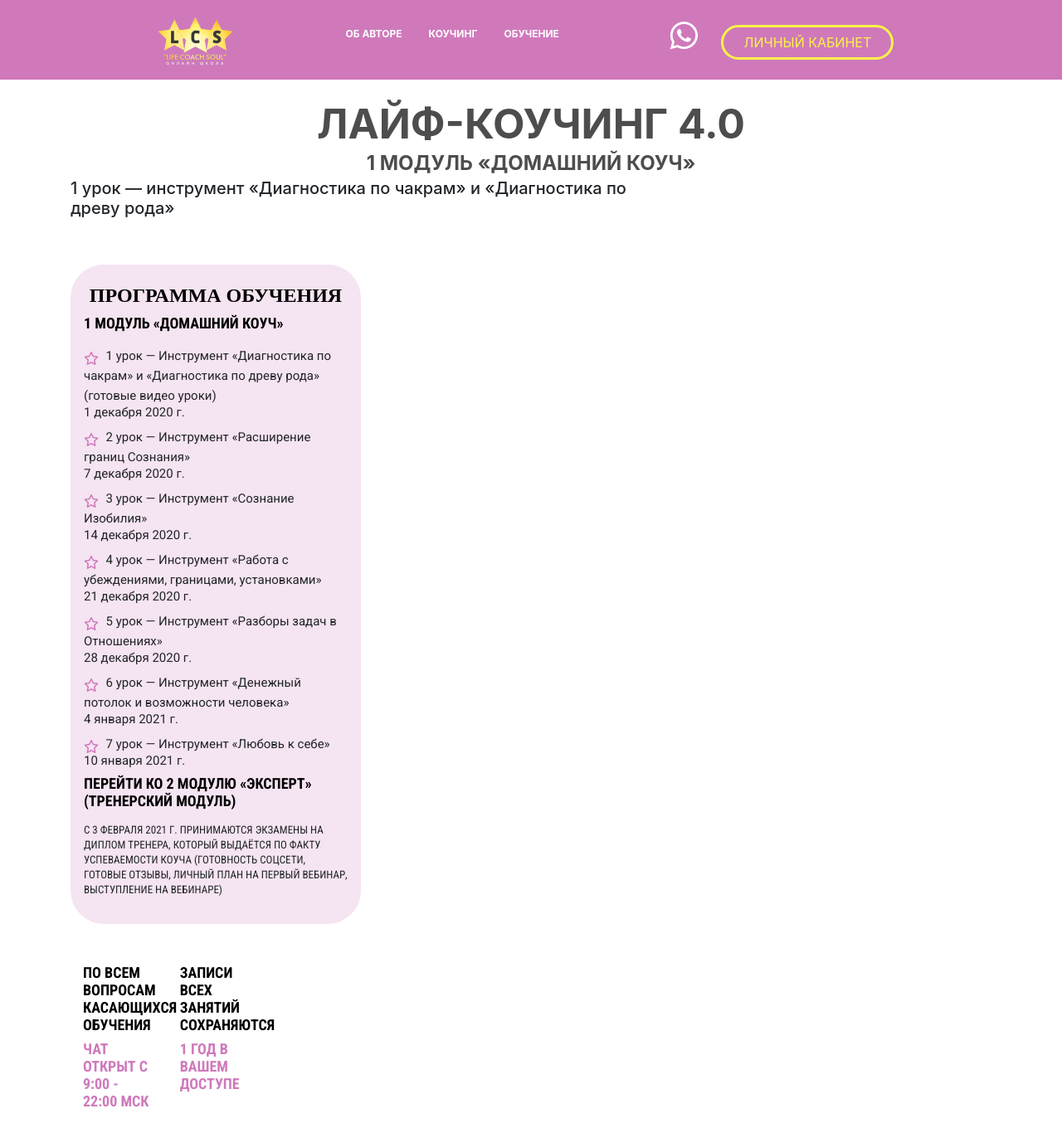
After one commit to MarinaVector/school2, a PHP site: page /coaching.html in a window 1280 px wide. The commit adds this page. Shown: the whole page at 83% size. Run offline with PHP 8.4, Linux system fonts and the light colour scheme; some libraries are stand-ins or nearby versions.

Commit message:
frontend progress coaching page

```diff
--- /dev/null
+++ b/coaching.html
@@ -0,0 +1,152 @@
+<!DOCTYPE html>
+<html lang="ru">
+<head>
+    <meta charset="UTF-8">
+    <meta name="viewport" content="width=device-width, initial-scale=1">
+    <title>Life coach soul</title>
+
+    <link rel="stylesheet" type="text/css" href="css/style.css">
+    <link rel="stylesheet" href="https://cdn.jsdelivr.net/npm/bootstrap@4.5.3/dist/css/bootstrap.min.css"
+          integrity="sha384-TX8t27EcRE3e/ihU7zmQxVncDAy5uIKz4rEkgIXeMed4M0jlfIDPvg6uqKI2xXr2" crossorigin="anonymous">
+    <script src="https://code.jquery.com/jquery-3.5.1.slim.min.js"
+            integrity="sha384-DfXdz2htPH0lsSSs5nCTpuj/zy4C+OGpamoFVy38MVBnE+IbbVYUew+OrCXaRkfj"
+            crossorigin="anonymous"></script>
+    <script src="https://cdn.jsdelivr.net/npm/bootstrap@4.5.3/dist/js/bootstrap.bundle.min.js"
+            integrity="sha384-ho+j7jyWK8fNQe+A12Hb8AhRq26LrZ/JpcUGGOn+Y7RsweNrtN/tE3MoK7ZeZDyx"
+            crossorigin="anonymous"></script>
+    <script src="https://kit.fontawesome.com/c793505908.js" crossorigin="anonymous"></script>
+</head>
+<body>
+<header class="secondary-navigation my-0">
+    <nav class="nav nav-fill container">
+        <div class="nav-link">
+            <img class="main-nav__nav-logo" src="img/Logo.png" alt="Логотип онлайн школы">
+        </div>
+        <div class="main-nav__nav-links mt-md-4 mx-auto">
+            <a class="main-nav__nav-link nav-link">Об авторе</a>
+            <a class="main-nav__nav-link nav-link" href="coaching.html">Коучинг</a>
+            <a class="main-nav__nav-link nav-link">Обучение</a>
+        </div>
+        <div class="main-nav__nav-links nav-link mt-3">
+            <div class="d-inline">
+                <i class="fab fa-whatsapp main-nav__whatsapp-icon mr-4"></i>
+            </div>
+            <div class="d-inline mb-5">
+                <a class="main-nav__nav-button py-2 px-4">Личный кабинет</a>
+            </div>
+        </div>
+
+    </nav>
+</header>
+
+<main>
+    <section class="about-coaching container-fluid px-0">
+        <div class="container">
+            <div class="row p-0">
+                <div class="col-lg-12 col-12">
+                    <p class="about-coaching__title my-md-1 mt-md-4 pl-0">Лайф-Коучинг 4.0</p>
+                    <h5 class="about-coaching__name my-md-1 text-center">1 модуль «Домашний Коуч»</h5>
+
+                    <div class="row">
+                        <div class="col-lg-8 col-12">
+                            <h5 class="about-coaching__lesson">1 урок — инструмент «Диагностика по чакрам»
+                                и «Диагностика по древу рода»</h5>
+                        </div>
+                    </div>
+                </div>
+            </div>
+        </div>
+
+    </section>
+
+    <section class="life-coaching container-fluid px-0">
+        <div class="container">
+            <div class="row p-0">
+                <div class="col-lg-4 col-12 life-coaching__program">
+                    <div class="coach-module my-md-5 p-lg-3">
+                        <h5 class="life-coaching__program__title">Программа обучения</h5>
+                        <p class="life-coaching__program__module">1 модуль «Домашний Коуч»</p>
+
+
+                        <ul class="">
+                            <li class="life-coaching__coaching-list my-2">
+                                <i class="far fa-star pink-star mr-1"></i>
+                                <span class="life-coaching__coaching-list__info">1 урок — Инструмент
+                                    «Диагностика по чакрам» и «Диагностика по древу рода» (готовые видео уроки)</span>
+                                <div class="life-coaching__coaching-list__date">1 декабря 2020 г.</div>
+
+                            </li>
+                            <li class="life-coaching__coaching-list my-2">
+                                <i class="far fa-star pink-star mr-1"></i>
+                                <span class="life-coaching__coaching-list__info">2 урок — Инструмент «Расширение границ Сознания»</span>
+                                <div class="life-coaching__coaching-list__date">7 декабря 2020 г.</div>
+
+                            </li>
+                            <li class="life-coaching__coaching-list my-2">
+                                <i class="far fa-star pink-star mr-1"></i>
+                                <span class="life-coaching__coaching-list__info">3 урок — Инструмент «Сознание Изобилия»</span>
+                                <div class="life-coaching__coaching-list__date">14 декабря 2020 г.</div>
+
+                            </li>
+                            <li class="life-coaching__coaching-list my-2">
+                                <i class="far fa-star pink-star mr-1"></i>
+                                <span class="life-coaching__coaching-list__info">4 урок — Инструмент «Работа с убеждениями, границами, установками»</span>
+                                <div class="life-coaching__coaching-list__date">21 декабря 2020 г.</div>
+                            </li>
+                            <li class="life-coaching__coaching-list my-2">
+                                <i class="far fa-star pink-star mr-1"></i>
+                                <span class="life-coaching__coaching-list__info">5 урок — Инструмент «Разборы задач в Отношениях»</span>
+                                <div class="life-coaching__coaching-list__date">28 декабря 2020 г.</div>
+
+                            </li>
+                            <li class="life-coaching__coaching-list my-2">
+                                <i class="far fa-star pink-star mr-1"></i>
+                                <span class="life-coaching__coaching-list__info"> 6 урок — Инструмент «Денежный потолок
+                            и возможности человека»</span>
+                                <div class="life-coaching__coaching-list__date">4 января 2021 г.</div>
+
+                            </li>
+                            <li class="life-coaching__coaching-list my-2">
+                                <i class="far fa-star pink-star mr-1"></i>
+                                <span class="life-coaching__coaching-list__info">7 урок — Инструмент «Любовь к себе»</span>
+                                <div class="life-coaching__coaching-list__date">10 января 2021 г.</div>
+
+                            </li>
+                            <p class="life-coaching__program__module">перейти ко 2 модулю «Эксперт» (тренерский
+                                модуль)</p>
+
+
+                            <article class="life-coaching__program__article">
+                                С 3 февраля 2021 г. Принимаются Экзамены на Диплом тренера, который выдаётся по факту
+                                успеваемости Коуча (готовность соцсети, готовые отзывы, личный план на первый вебинар,
+                                выступление на вебинаре)
+                            </article>
+
+                        </ul>
+                    </div>
+                    <div class="col-lg-8 col-12 life-coaching__video">
+                        <div class="row p-0">
+                            <div class="col-lg-6 col-6">
+                                <h5 class="about-coaching__question">По всем вопросам касающихся обучения</h5>
+                                <p class="about-coaching__time">чат открыт с 9:00 - 22:00 Мск</p>
+                            </div>
+                            <div class="col-lg-6 col-6">
+                                <h5 class="about-coaching__question">Записи всех занятий сохраняются</h5>
+                                <p class="about-coaching__time">1 год в Вашем доступе</p>
+                            </div>
+                        </div>
+                    </div>
+                </div>
+
+                <div class="col-lg-8 col-12">
+                </div>
+            </div>
+        </div>
+
+    </section>
+
+
+</main>
+
+</body>
+</html>
--- a/css/style.css
+++ b/css/style.css
@@ -3,6 +3,7 @@
 @import url("https://fonts.googleapis.com/css2?family=Roboto:wght@100;400&display=swap");
 @import url("https://fonts.googleapis.com/css2?family=Roboto+Condensed:wght@400;700&family=Roboto:wght@100;400&display=swap");
 @import url("https://fonts.googleapis.com/css2?family=Roboto:wght@500&display=swap");
+@import url("https://fonts.googleapis.com/css2?family=Oswald:wght@600&display=swap");
 body {
   height: 100%;
   overflow-x: hidden;
@@ -59,6 +60,7 @@ a, i {
 }
 .main-nav__whatsapp-icon {
   color: #FFFFFF;
+  font-size: 38px;
 }
 
 .main-nav__nav-button {
@@ -141,7 +143,8 @@ a, i {
     background-size: cover;
   }
 }
-.about-author__title {
+.about-author__title,
+.about-coaching__title {
   color: #4d4d4d;
   font-style: normal;
   font-weight: bold;
@@ -151,7 +154,8 @@ a, i {
   text-align: center;
 }
 
-.about-author__name {
+.about-author__name,
+.about-coaching__name {
   color: #4d4d4d;
   font-style: normal;
   font-weight: bold;
@@ -686,4 +690,69 @@ input[type=checkbox].toggle__check:checked + .toggle__coaching + + .toggle__relo
   color: #FFFFFF;
 }
 
+.secondary-navigation {
+  background-color: #CF79BB;
+}
+
+.about-coaching__question,
+.about-coaching__time,
+.life-coaching__program__module {
+  font-family: Roboto Condensed;
+  font-size: 18px;
+  font-style: normal;
+  font-weight: 700;
+  line-height: 21px;
+  letter-spacing: 0em;
+  text-align: left;
+  text-transform: uppercase;
+}
+
+.about-coaching__question,
+.life-coaching__program__module {
+  color: #000000;
+}
+
+.about-coaching__time {
+  color: #CF79BB;
+}
+
+.life-coaching__program__title {
+  font-family: Oswald;
+  font-size: 24px;
+  font-style: normal;
+  font-weight: 700;
+  line-height: 36px;
+  letter-spacing: 0em;
+  text-align: center;
+  text-transform: uppercase;
+  color: #000000;
+}
+
+.life-coaching__coaching-list__info,
+.life-coaching__coaching-list__date {
+  font-family: Roboto;
+  font-size: 15px;
+  font-style: normal;
+  font-weight: 400;
+  line-height: 18px;
+  letter-spacing: 0em;
+  text-align: left;
+}
+
+.life-coaching__program__article {
+  font-family: Roboto Condensed;
+  font-size: 13px;
+  font-style: normal;
+  font-weight: 400;
+  line-height: 18px;
+  letter-spacing: 0em;
+  text-align: left;
+  text-transform: uppercase;
+}
+
+.coach-module {
+  background-color: #F5E4F1;
+  border-radius: 40px;
+}
+
 /*# sourceMappingURL=style.css.map */
--- a/css/style.scss
+++ b/css/style.scss
@@ -2,6 +2,7 @@
 @import url('https://fonts.googleapis.com/css2?family=Roboto:wght@100;400&display=swap');
 @import url('https://fonts.googleapis.com/css2?family=Roboto+Condensed:wght@400;700&family=Roboto:wght@100;400&display=swap');
 @import url('https://fonts.googleapis.com/css2?family=Roboto:wght@500&display=swap');
+@import url('https://fonts.googleapis.com/css2?family=Oswald:wght@600&display=swap');
 
 body {
   //width: 100%;
@@ -19,6 +20,7 @@ $yellow: #FCF347;
 $dark-gray: #736970;
 $btn-radius: 45px;
 $pink: #CF79BB;
+$pink-bg: #F5E4F1;
 $pink-light: #E7BCDD;
 $gray: #4d4d4d;
 $dark: #000000;
@@ -81,6 +83,8 @@ a, i {
 
 .main-nav__whatsapp-icon {
   color: $white;
+  font-size: 38px;
+  //margin-top: 20px;
 }
 
 .main-nav__nav-button {
@@ -166,7 +170,8 @@ a, i {
   }
 }
 
-.about-author__title {
+.about-author__title,
+.about-coaching__title {
   color: $gray;
   font-style: normal;
   font-weight: bold;
@@ -176,7 +181,8 @@ a, i {
   text-align: center;
 }
 
-.about-author__name {
+.about-author__name,
+.about-coaching__name {
   color: $gray;
   font-style: normal;
   font-weight: bold;
@@ -803,5 +809,68 @@ input[type="checkbox"].toggle__check:checked + .toggle__coaching + + .toggle__re
   color: $white;
 }
 
+.secondary-navigation {
+  background-color: $pink;
+}
 
+.about-coaching__question,
+.about-coaching__time,
+.life-coaching__program__module {
+  font-family: Roboto Condensed;
+  font-size: 18px;
+  font-style: normal;
+  font-weight: 700;
+  line-height: 21px;
+  letter-spacing: 0em;
+  text-align: left;
+  text-transform: uppercase;
+}
+
+.about-coaching__question,
+.life-coaching__program__module {
+  color: $dark;
+}
+
+.about-coaching__time {
+  color: $pink;
+}
+
+.life-coaching__program__title {
+  font-family: Oswald;
+  font-size: 24px;
+  font-style: normal;
+  font-weight: 700;
+  line-height: 36px;
+  letter-spacing: 0em;
+  text-align: center;
+  text-transform: uppercase;
+  color: $dark;
+}
+
+.life-coaching__coaching-list__info,
+.life-coaching__coaching-list__date {
+  font-family: Roboto;
+  font-size: 15px;
+  font-style: normal;
+  font-weight: 400;
+  line-height: 18px;
+  letter-spacing: 0em;
+  text-align: left;
+}
+
+.life-coaching__program__article {
+  font-family: Roboto Condensed;
+  font-size: 13px;
+  font-style: normal;
+  font-weight: 400;
+  line-height: 18px;
+  letter-spacing: 0em;
+  text-align: left;
+  text-transform: uppercase;
+}
+
+.coach-module {
+  background-color: $pink-bg;
+  border-radius: 40px;
+}
 // Or re-brand the toggle for different applications
```
Also changed, not shown: index.html (+7 -3 lines), 1 other file.
